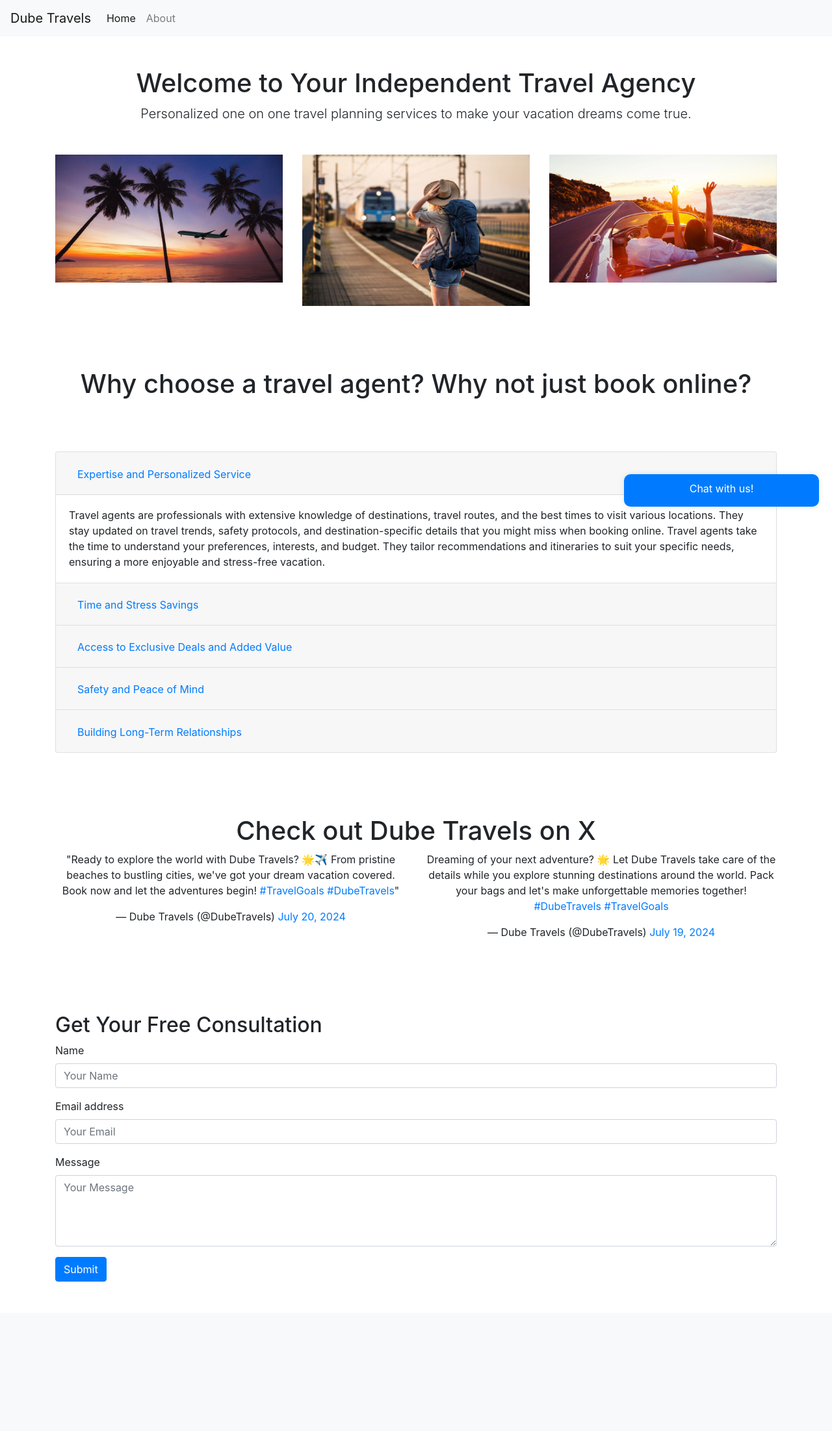
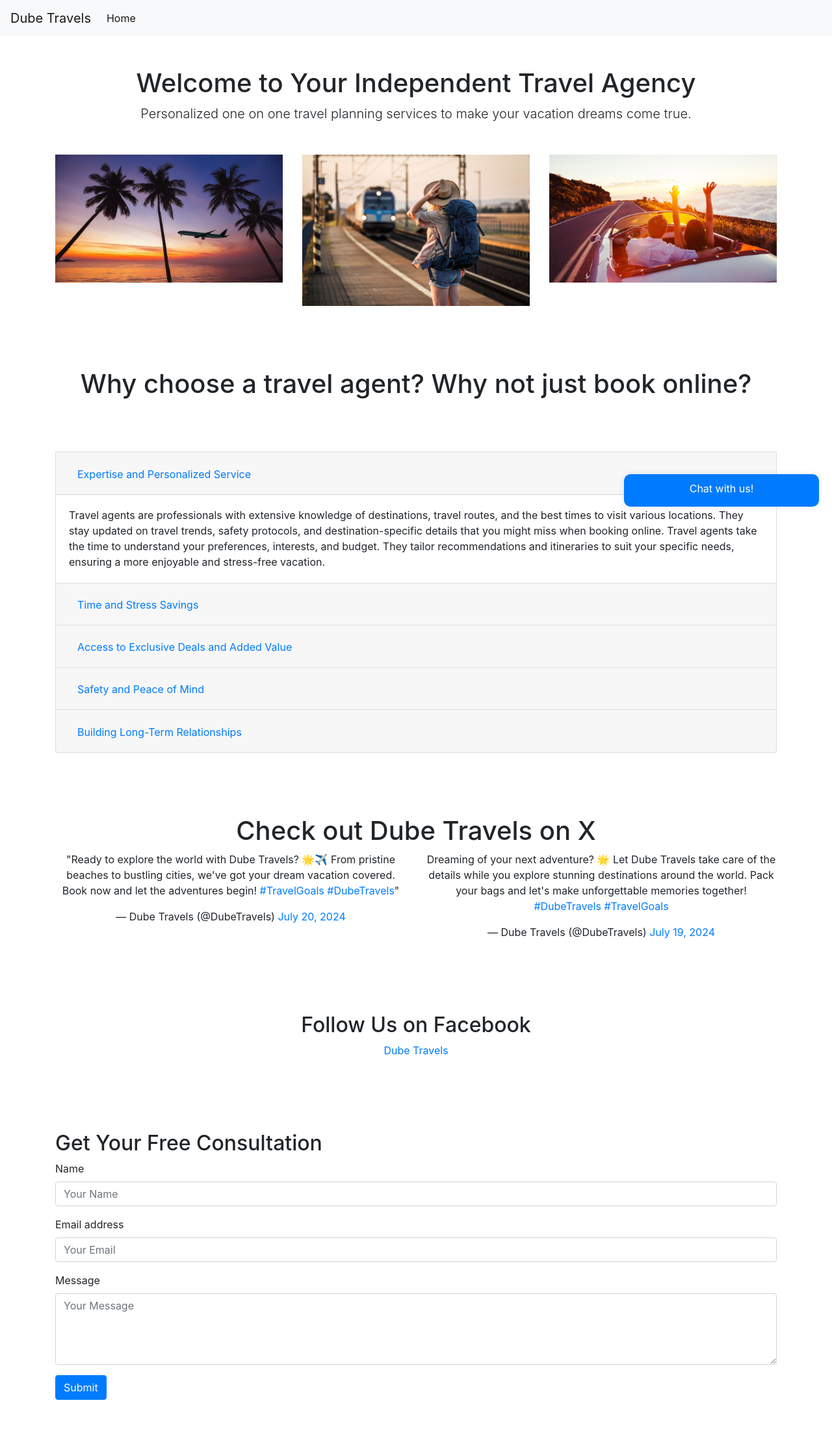
Before and after one commit to Sbussiso/travel-agent-site, a Flask app: page / in a window 1280 px wide. Shown: the whole page at 65% size. Before the commit the page ends 1973 px from the top, so only its background shows below. Run offline with Flask 3, Linux system fonts and the light colour scheme; some libraries are stand-ins or nearby versions.

Commit message:
added facebook embed

```diff
--- a/templates/index.html
+++ b/templates/index.html
@@ -14,6 +14,10 @@
     </style>
 </head>
 <body>
+    <!-- Facebook SDK -->
+    <div id="fb-root"></div>
+    <script async defer crossorigin="anonymous" src="https://connect.facebook.net/en_US/sdk.js#xfbml=1&version=v20.0" nonce="QZGJp4q7"></script>
+
     <nav class="navbar navbar-expand-lg navbar-light bg-light">
         <a class="navbar-brand" href="#">Dube Travels</a>
         <button class="navbar-toggler" type="button" data-toggle="collapse" data-target="#navbarNav" aria-controls="navbarNav" aria-expanded="false" aria-label="Toggle navigation">
@@ -23,9 +27,6 @@
             <ul class="navbar-nav">
                 <li class="nav-item active">
                     <a class="nav-link" href="/">Home</a>
-                </li>
-                <li class="nav-item">
-                    <a class="nav-link" href="/about">About</a>
                 </li>
             </ul>
         </div>
@@ -148,6 +149,16 @@
     </div>
     <br/>
     <br/>
+    <div class="container mt-5" align="center">
+        <h2>Follow Us on Facebook</h2>
+        <div class="fb-page" data-href="https://www.facebook.com/profile.php?id=61562253463741" data-tabs="timeline" data-width="500" data-height="" data-small-header="false" data-adapt-container-width="true" data-hide-cover="false" data-show-facepile="true">
+            <blockquote cite="https://www.facebook.com/profile.php?id=61562253463741" class="fb-xfbml-parse-ignore">
+                <a href="https://www.facebook.com/profile.php?id=61562253463741">Dube Travels</a>
+            </blockquote>
+        </div>
+    </div>
+    <br/>
+    <br/>
     <div class="container mt-5">
         <h2>Get Your Free Consultation</h2>
         <form action="/send_message" method="post">
@@ -179,6 +190,7 @@
     <br/>
     <br/>
     <script async src="https://platform.twitter.com/widgets.js" charset="utf-8"></script>
+    <script async defer crossorigin="anonymous" src="https://connect.facebook.net/en_US/sdk.js#xfbml=1&version=v10.0" nonce="iP9zv4Aj"></script>
     <script src="https://code.jquery.com/jquery-3.5.1.min.js"></script>
     <script src="https://cdn.jsdelivr.net/npm/@popperjs/core@2.5.4/dist/umd/popper.min.js"></script>
     <script src="https://stackpath.bootstrapcdn.com/bootstrap/4.5.2/js/bootstrap.min.js"></script>
```
Also changed, not shown: templates/about.html (deleted, +0 -38 lines).
